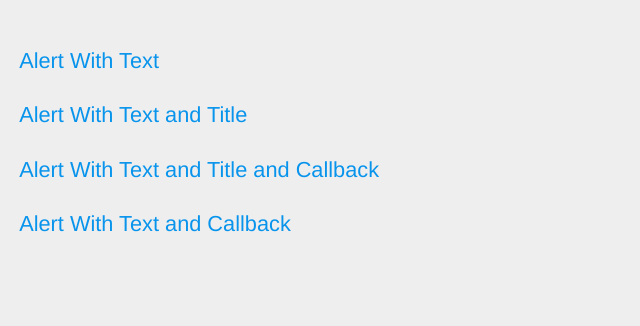
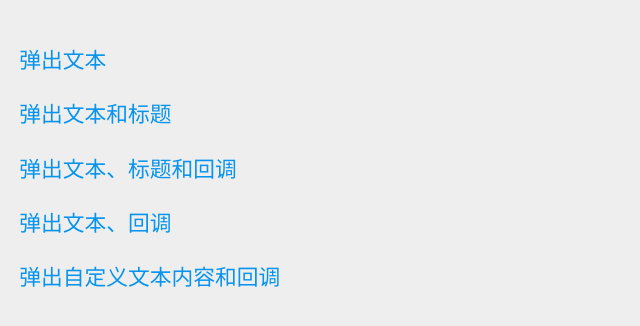
Before and after one commit to hongmaju/SUI_Mobile_html, a plain HTML site: page jsCss.html in a window 1280 px wide. Shown: the whole page, without its empty margins (0-640 px from the left). Drawn offline with Linux system fonts and the light colour scheme.

Commit message:
对话框的使用

```diff
--- a/jsCss.html
+++ b/jsCss.html
@@ -12,10 +12,11 @@
 
 <div class="content">
     <div class="content-block">
-      <p><a href="#" class="alert-text">Alert With Text</a></p>
-      <p><a href="#" class="alert-text-title">Alert With Text and Title</a></p>
-      <p><a href="#" class="alert-text-title-callback">Alert With Text and Title and Callback</a></p>
-      <p><a href="#" class="alert-text-callback">Alert With Text and Callback</a></p>
+      <p><a href="#" class="alert-text">弹出文本</a></p>
+      <p><a href="#" class="alert-text-title">弹出文本和标题</a></p>
+      <p><a href="#" class="alert-text-title-callback">弹出文本、标题和回调</a></p>
+      <p><a href="#" class="alert-text-callback">弹出文本、回调</a></p>
+      <p><a href="#" class="alert-text-callback-empty">弹出自定义文本内容和回调</a></p>
     </div>
   </div>
 
@@ -44,6 +45,11 @@
             $.alert('Button clicked!')
         });
     });
+     $(document).on('click', '.alert-text-callback-empty',function () {
+        $.alert('Here goes alert text', function () {
+            // $.alert('Button clicked!')
+        });
+    });
 
 </script>
 </body>
```
